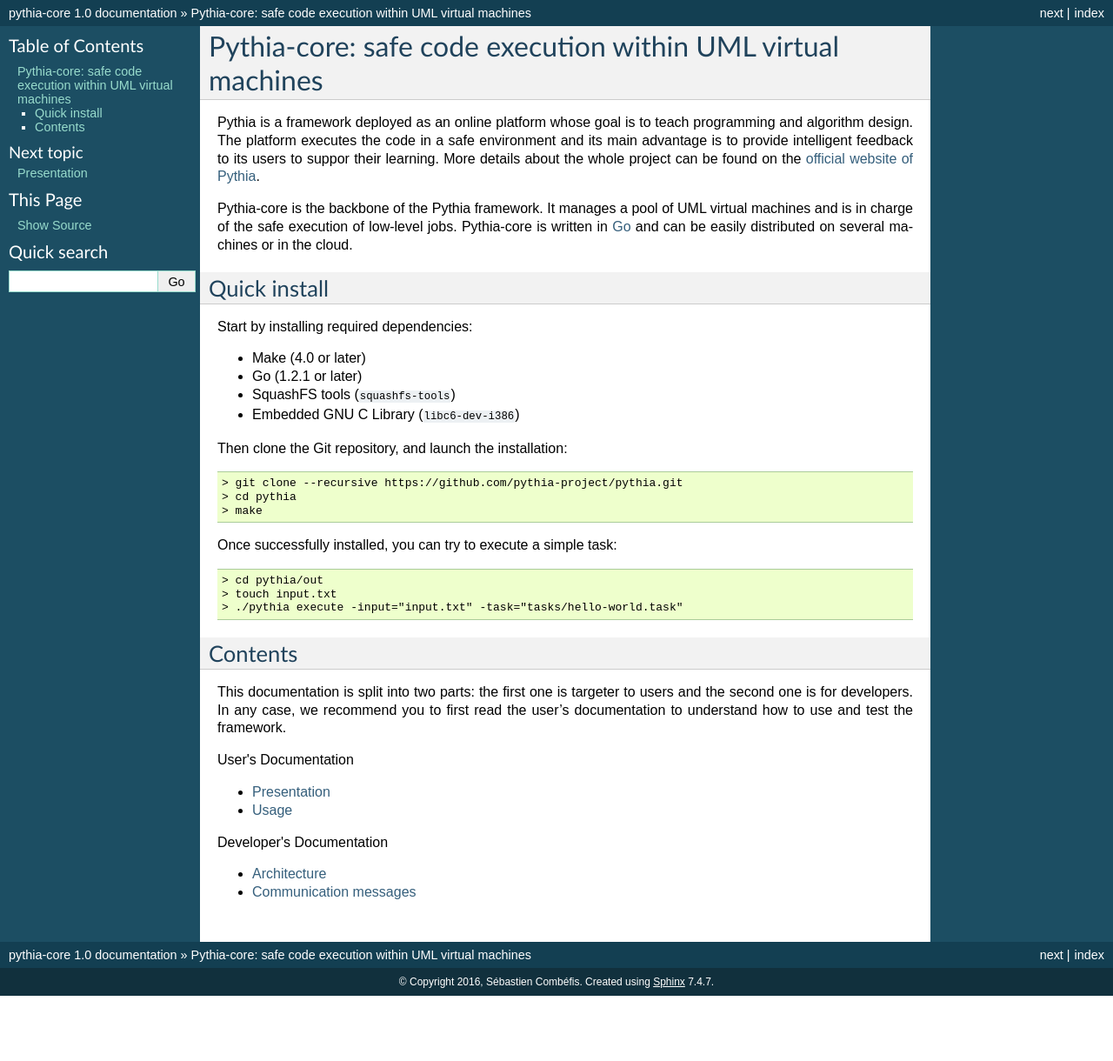
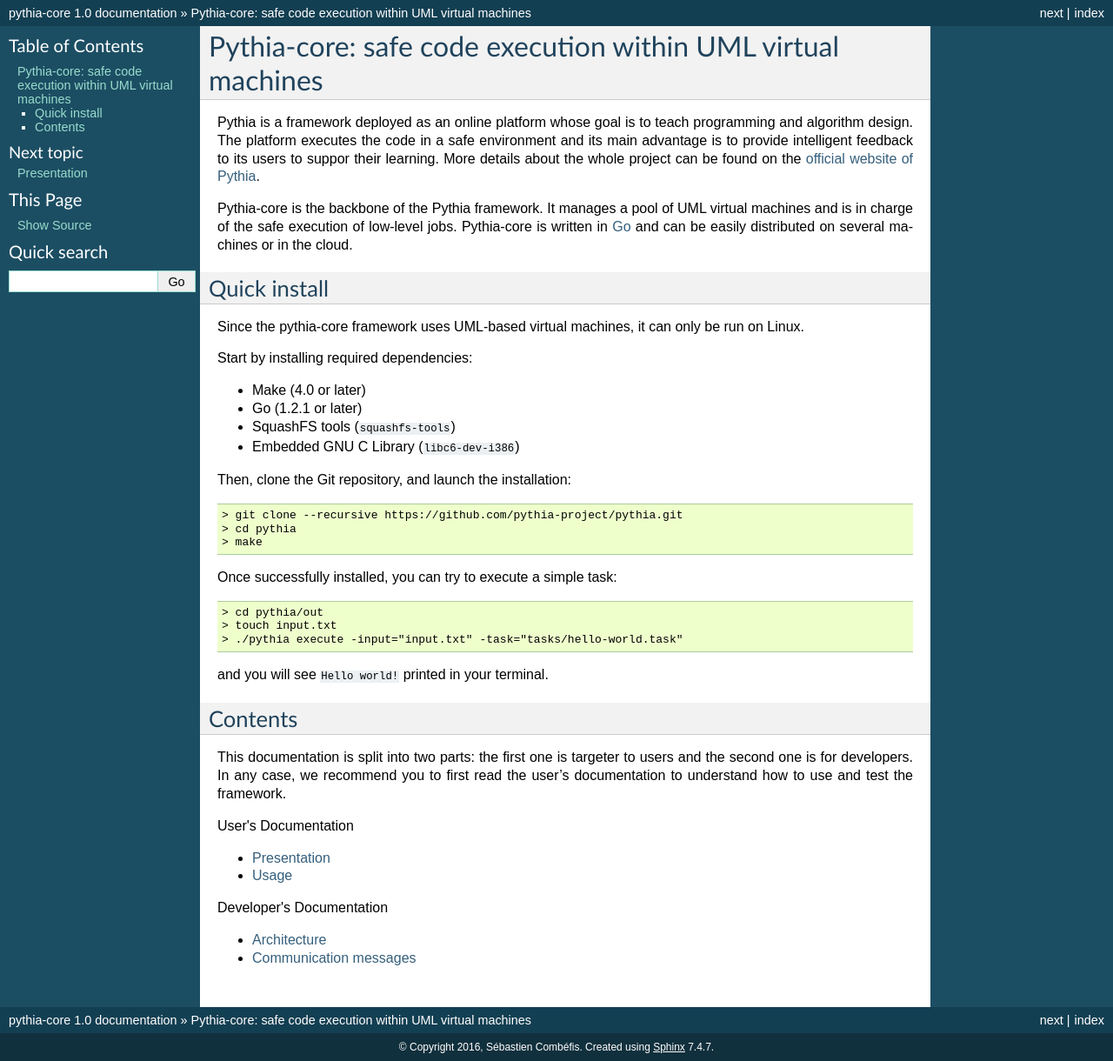
Before and after one commit to pythia-project/pythia-core, a Sphinx documentation site: the page built from docs/index.rst, in a window 1280 px wide. Shown: the whole page at 87% size. Built offline with Sphinx 7.4.7, drawn with Linux system fonts in a browser that asks for light colours; before the commit the page ends 1145 px from its top, so only the background shows below that.

Commit message:
Improve index page of the documentation

```diff
--- a/docs/index.rst
+++ b/docs/index.rst
@@ -12,6 +12,8 @@
 Quick install
 -------------
 
+Since the pythia-core framework uses UML-based virtual machines, it can only be run on Linux.
+
 Start by installing required dependencies:
 
 * Make (4.0 or later)
@@ -19,7 +21,7 @@
 * SquashFS tools (``squashfs-tools``)
 * Embedded GNU C Library (``libc6-dev-i386``)
 
-Then clone the Git repository, and launch the installation:
+Then, clone the Git repository, and launch the installation:
 
 .. code-block:: none
 
@@ -34,6 +36,8 @@
     > cd pythia/out
     > touch input.txt
     > ./pythia execute -input="input.txt" -task="tasks/hello-world.task"
+
+and you will see ``Hello world!`` printed in your terminal.
 
 
 
```
